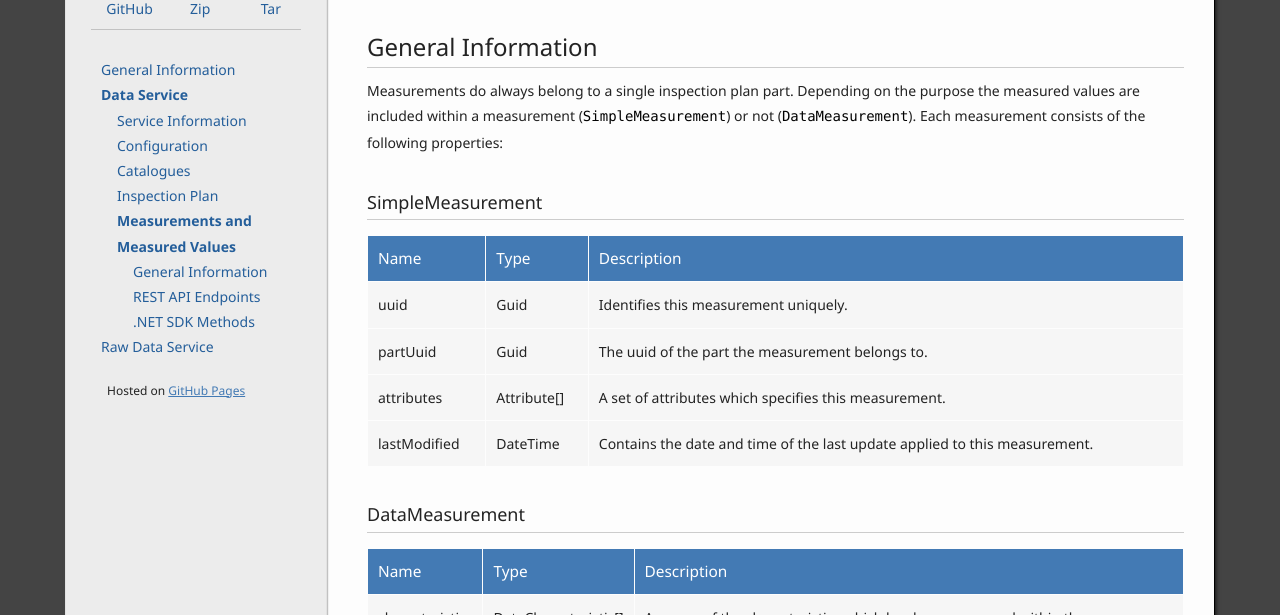
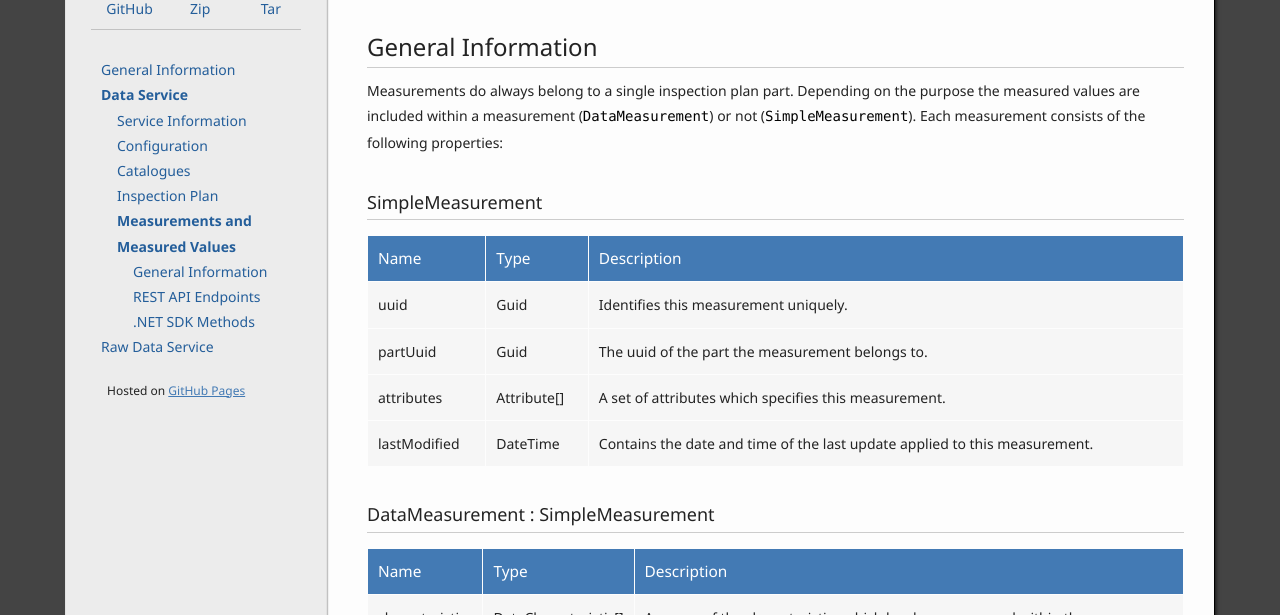
Before and after one commit to ZEISS-PiWeb/PiWeb-Api, a Jekyll site: the page built from _pages/025-measurements.md, in a window 1280 px wide. Shown: the part 194-809 px from the top of the page. Built offline with Jekyll 4.4.1, drawn with Linux system fonts in a browser that asks for light colours.

Commit message:
Update 025-measurements.md

````diff
--- a/_pages/025-measurements.md
+++ b/_pages/025-measurements.md
@@ -13,7 +13,7 @@ sections:
 
 ## {{ page.sections['general'] }}
 
-Measurements do always belong to a single inspection plan part. Depending on the purpose the measured values are included within a measurement (```SimpleMeasurement```) or not (```DataMeasurement```). Each measurement consists of the following properties:
+Measurements do always belong to a single inspection plan part. Depending on the purpose the measured values are included within a measurement (```DataMeasurement```) or not (```SimpleMeasurement```). Each measurement consists of the following properties:
 
 ### SimpleMeasurement
 
@@ -24,7 +24,7 @@ partUuid     | Guid        | The uuid of the part the measurement belongs to.
 attributes   | Attribute[] | A set of attributes which specifies this measurement.
 lastModified | DateTime    | Contains the date and time of the last update applied to this measurement.
 
-### DataMeasurement
+### DataMeasurement : SimpleMeasurement
 
 Name            | Type                 | Description
 ----------------|----------------------|--------------
````
